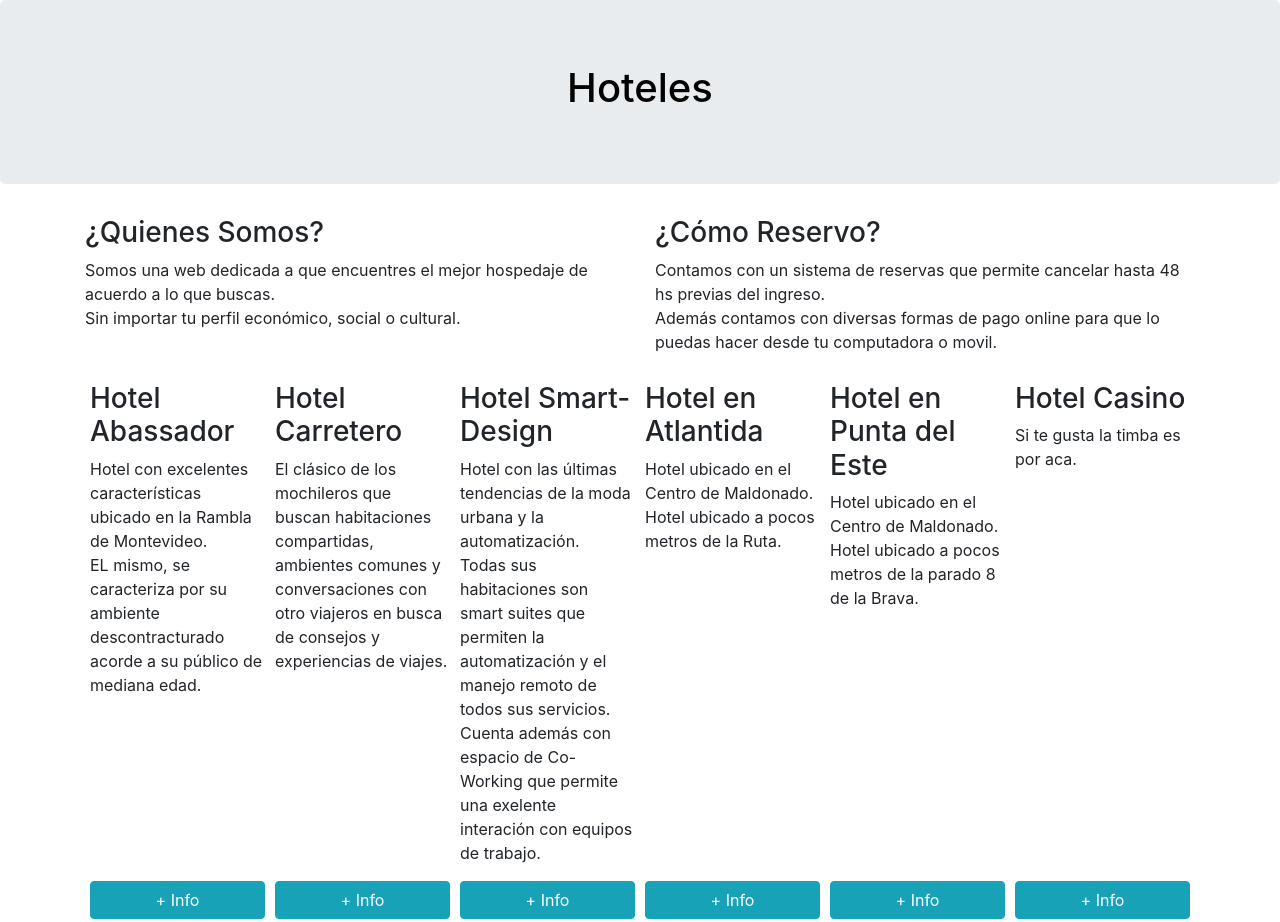
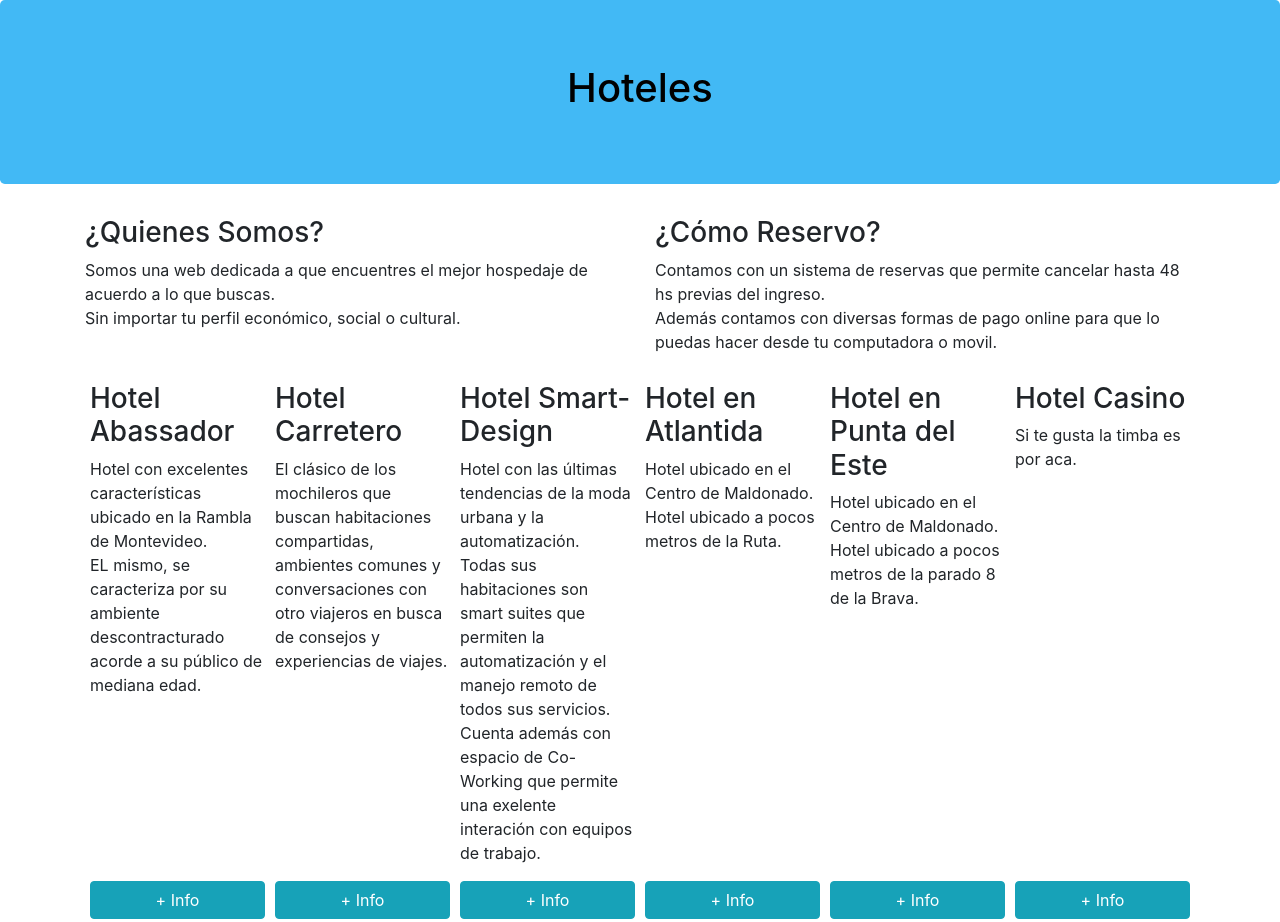
Before and after one commit to gustavoguerrero/hoteles, a website: page index.html in a window 1280 px wide. Shown: the top 922 px of the page. Drawn offline with nearby package versions, Linux system fonts and the light colour scheme.

Commit message:
identifico jumbotron con id ya que no me aplica las caracteristicas con un class tag

```diff
--- a/css/main.css
+++ b/css/main.css
@@ -1,4 +1,4 @@
-.jumbotron {
+#jumbotron {
 	background-color: #42b9f5;
 	color: black;
 	text-align: center;
--- a/index.html
+++ b/index.html
@@ -13,7 +13,7 @@
   </head>
   <body>
     <header>
-			<div class="jumbotron">
+			<div class="jumbotron" id="jumbotron">
 			<h1> Hoteles</h1>
 			</div>
 	</header>
```
